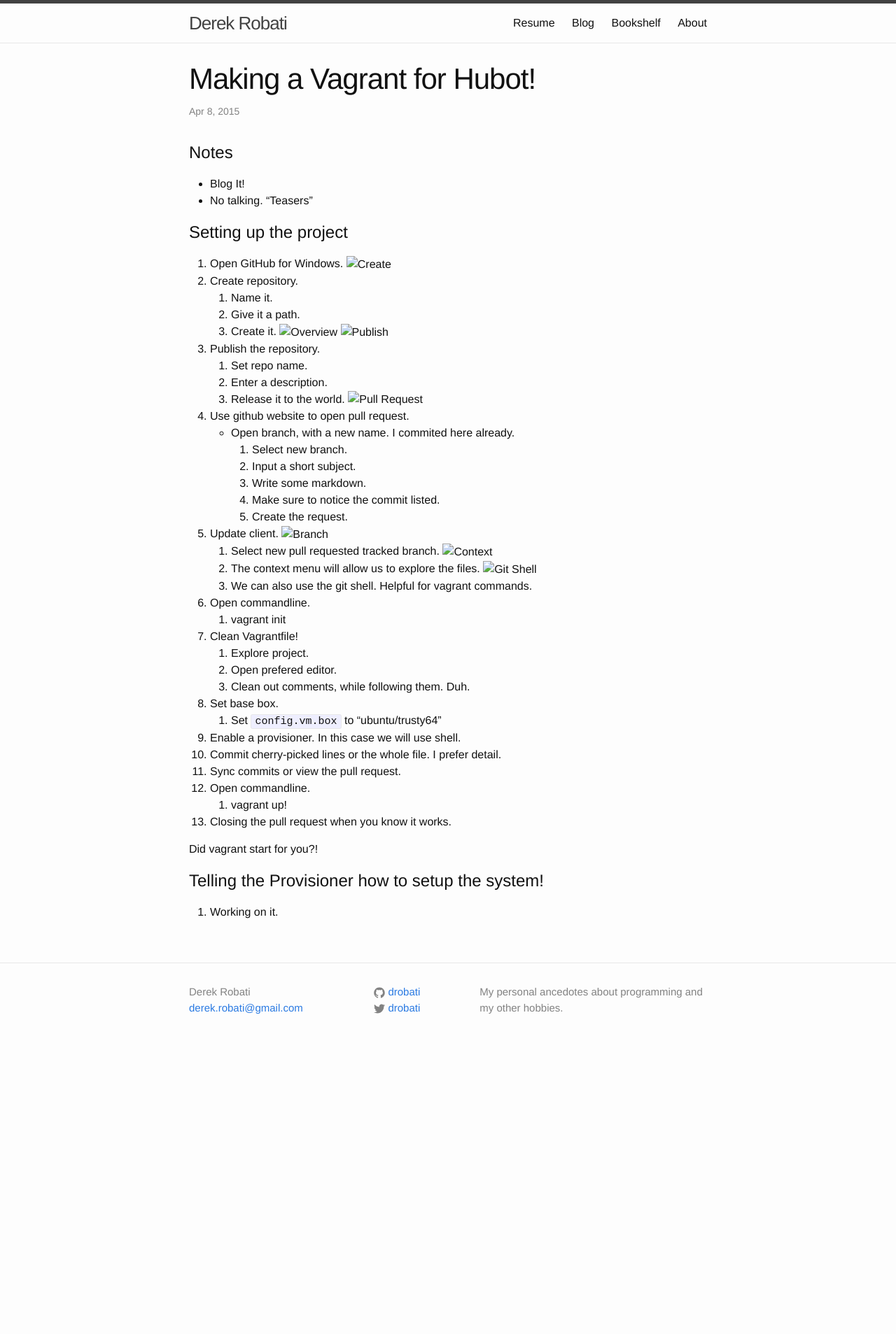
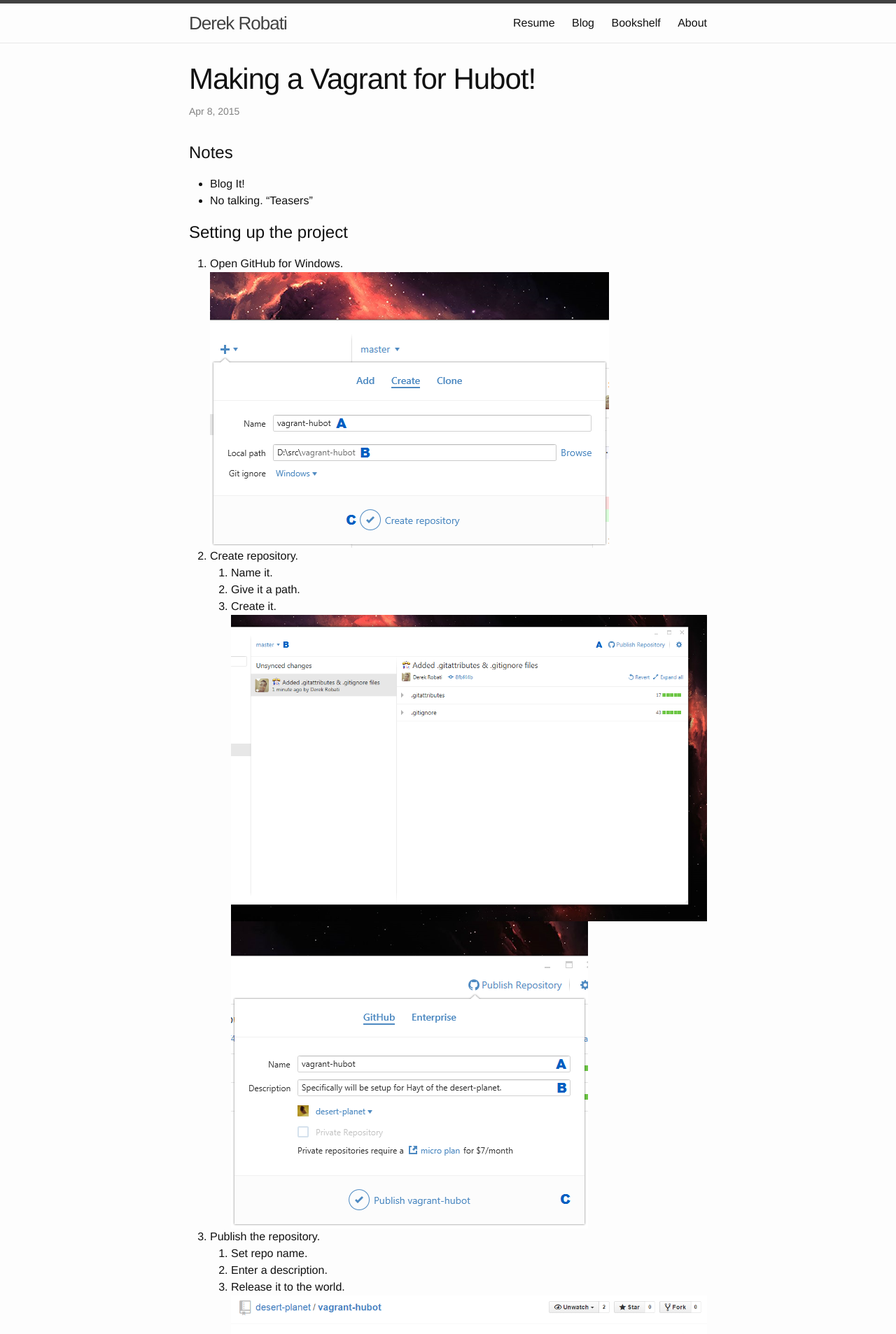
Before and after one commit to drobati/drobati.github.com, a Jekyll site: the page built from _posts/2015-04-08-vagrant-for-hubot.markdown, in a window 1280 px wide. Shown: the top 1907 px of the page at 70% size. Built offline with Jekyll 4.4.1, drawn with Linux system fonts in a browser that asks for light colours; before the commit the page ends 1512 px from its top, so only the background shows below that.

Commit message:
Absolute paths to root?
One more time.

```diff
--- a/_posts/2015-04-08-vagrant-for-hubot.markdown
+++ b/_posts/2015-04-08-vagrant-for-hubot.markdown
@@ -11,18 +11,18 @@
 # Setting up the project
 
 1. Open GitHub for Windows.
-![Create](assets/vagrant-hubot/20150409014340699.png)
+![Create](/assets/vagrant-hubot/20150409014340699.png)
 2. Create repository.
     1. Name it.
     2. Give it a path.
     3. Create it.
-![Overview](assets/vagrant-hubot/20150409014615118.png)
-![Publish](assets/vagrant-hubot/20150409015228820.png)
+![Overview](/assets/vagrant-hubot/20150409014615118.png)
+![Publish](/assets/vagrant-hubot/20150409015228820.png)
 3. Publish the repository.
     1. Set repo name.
     2. Enter a description.
     3. Release it to the world.
-![Pull Request](assets/vagrant-hubot/20150409021356892.png)
+![Pull Request](/assets/vagrant-hubot/20150409021356892.png)
 4. Use github website to open pull request.
     - Open branch, with a new name. I commited here already.
     1. Select new branch.
@@ -31,13 +31,14 @@
     4. Make sure to notice the commit listed.
     5. Create the request.
 5. Update client.
-![Branch](assets/vagrant-hubot/2015040902160166.png)
+![Branch](/assets/vagrant-hubot/2015040902160166.png)
     1. Select new pull requested tracked branch.
-![Context](assets/vagrant-hubot/20150409021804331.png)
+![Context](/assets/vagrant-hubot/20150409021804331.png)
     2. The context menu will allow us to explore the files.
-![Git Shell](assets/vagrant-hubot/20150409022031767.png)
+![Git Shell](/assets/vagrant-hubot/20150409022031767.png)
     3. We can also use the git shell. Helpful for vagrant commands.
 6. Open commandline.
+![vagrant init](/assets/vagrant-hubot/20150409022131738.png)
     1. vagrant init
 7. Clean Vagrantfile!
     1. Explore project.
```
